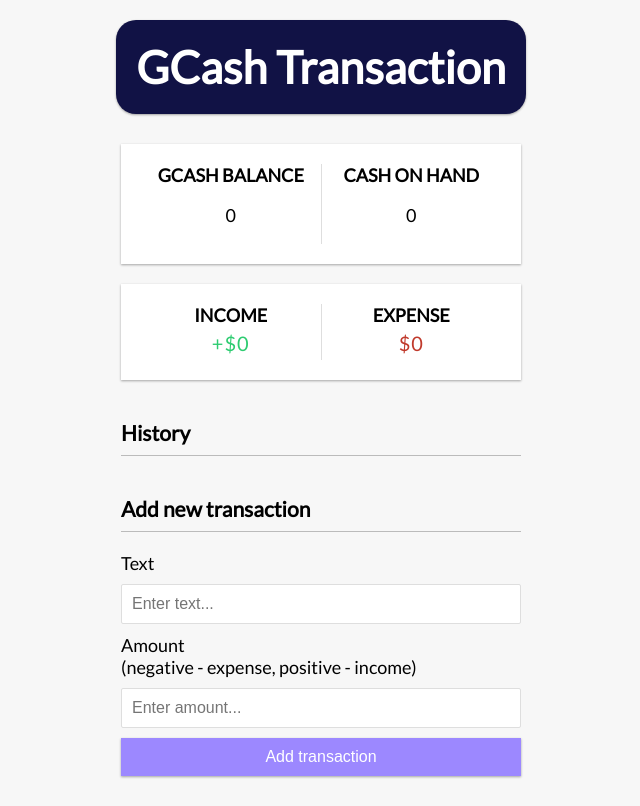
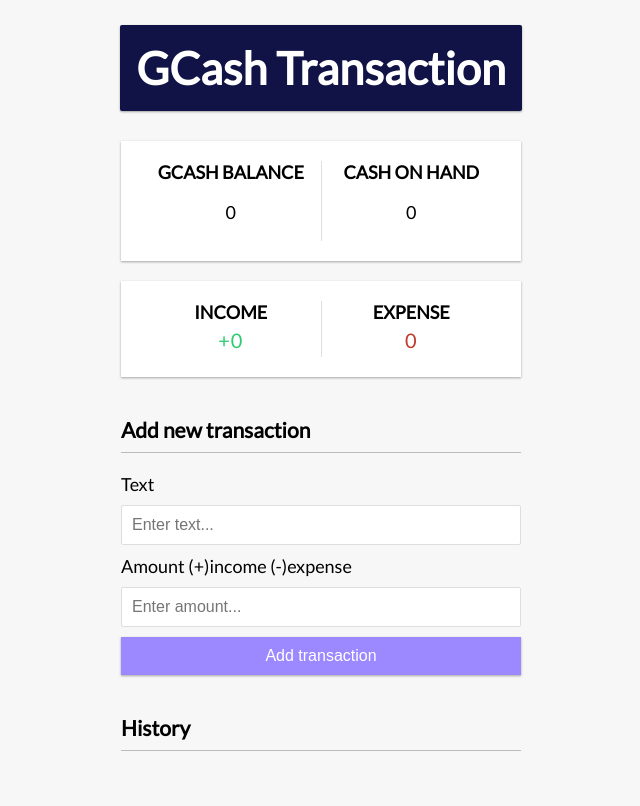
Before and after one commit to fretzestavillo/vue-exercise, a Vue app: page / in a window 1280 px wide. Shown: the whole page, without its empty margins (319-959 px from the left). Built offline with nearby package versions, Linux system fonts and the light colour scheme.

Commit message:
some text changes

```diff
--- a/src/App.vue
+++ b/src/App.vue
@@ -3,9 +3,10 @@
   <div class="container">
     <Balance :total="+total" :cashtotal="+cashtotal" />
     <IncomeExpenses :income="+income" :expenses="+expenses"/>
+    <AddTransaction @transactionSubmitted="handleTransactionSubmitted"  />
     <TransactionList :transactions="transactions"
     @transactionDeleted="handleTransactionDeleted" />
-    <AddTransaction @transactionSubmitted="handleTransactionSubmitted"  />
+
 
   </div>
 </template>
--- a/src/assets/style.css
+++ b/src/assets/style.css
@@ -30,12 +30,12 @@
   color: white;
   font-family: 'Lato', sans-serif;
   box-shadow: var(--box-shadow);
-  padding: 20px;
+  padding: 16px;
   display: flex;
   justify-content: space-between;
-  margin: 20px 0;
+  margin: 15px 0;
   font-size: 45px;
-  border-radius: 20px;
+  border-radius: 2px;
 }
 
 
--- a/src/components/AddTransaction.vue
+++ b/src/components/AddTransaction.vue
@@ -7,9 +7,8 @@
         </div>
         <div class="form-control">
           <label for="amount"
-            >Amount <br />
-            (negative - expense, positive - income)</label
-          >
+            >Amount (+)income
+            (-)expense </label>
           <input type="text" id="amount" v-model="amount" placeholder="Enter amount..." />
         </div>
         <button class="btn">Add transaction</button>
--- a/src/components/IncomeExpenses.vue
+++ b/src/components/IncomeExpenses.vue
@@ -2,11 +2,11 @@
   <div class="inc-exp-container">
         <div>
           <h4>Income</h4>
-          <p id="money-plus" class="money plus">+${{income}}</p>
+          <p id="money-plus" class="money plus">+{{income}}</p>
         </div>
         <div>
           <h4>Expense</h4>
-          <p id="money-minus" class="money minus">${{expenses}}</p>
+          <p id="money-minus" class="money minus">{{expenses}}</p>
         </div>
       </div>
 </template>
```
